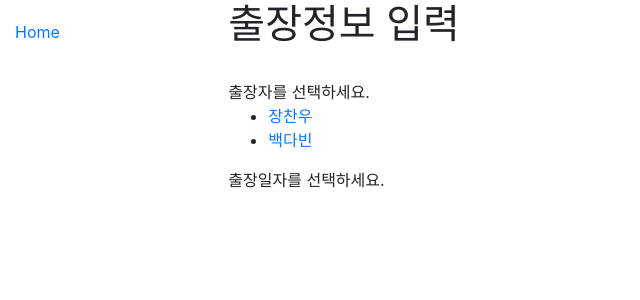
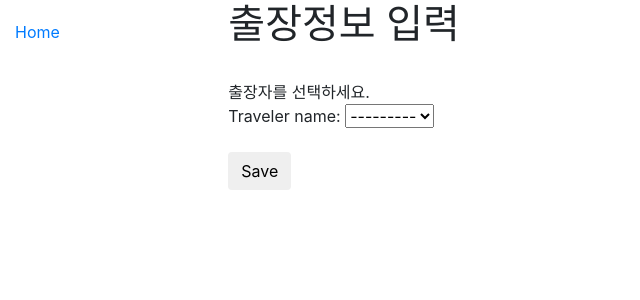
Before and after one commit to lama-jang/macpractice, a Django app: page /fuelcost/ in a window 1280 px wide. Shown: the top 300 px of the page, without its empty margins (0-640 px from the left). Run offline with Django 3.2, Linux system fonts and the light colour scheme; data comes from the database, SQL or seed files in the repository; some libraries are stand-ins or nearby versions.

Commit message:
window updates 2/26

```diff
--- /dev/null
+++ b/dj_pjt2/fuelcost/forms.py
@@ -0,0 +1,12 @@
+from django import forms
+from .models import FuelInfo
+
+class FuelInfoForm(forms.Form):
+    traveler_name = forms.ModelChoiceField(queryset=FuelInfo.objects.all().order_by('name'))
+
+
+# class FuelInfoForm(forms.ModelForm):
+
+#     class Meta:
+#         model = FuelInfo
+#         fields = ('name','car','efficiency',)
--- a/dj_pjt2/fuelcost/templates/fuelcost/home.html
+++ b/dj_pjt2/fuelcost/templates/fuelcost/home.html
@@ -6,9 +6,9 @@
     <br>
     <body>
         <p1>출장자를 선택하세요.</p1>
-
+<!--
         {% if travelers %}
-        <!-- <form method="POST">
+        <form method="POST">
         {% csrf_token %}
             <select>
                 {% for traveler in travelers %}
@@ -16,7 +16,8 @@
                 {% endfor %}
             </select>
             <input type="submit" value="Select" />
-        </form> -->
+        </form>
+
         <ul>
             {% for traveler in travelers %}
                 <li><a href="{% url 'fuelcost:calfuel' traveler.id %}">{{ traveler.name }}</a></li>
@@ -28,8 +29,15 @@
 
         {% endif %}
 
-        <p2>출장일자를 선택하세요.</p2>
+        <p2>출장일자를 선택하세요.</p2> -->
+
+
+        <form action="" class=FuelInfoForm method="POST">
+            {% csrf_token %}
+            {{ form.as_p }}
+            <button type="submit" class="btn btn-default">Save</button>
+        </form>
+
 
     </body>
-
 {% endblock %}
--- a/dj_pjt2/fuelcost/views.py
+++ b/dj_pjt2/fuelcost/views.py
@@ -1,23 +1,37 @@
 from django.shortcuts import render, get_object_or_404
+from django.http import HttpResponseRedirect
+from django.urls import reverse
 from .models import FuelInfo
 from django.template import loader
-from django.views import generic
+# from django.views import generic
+from .forms import FuelInfoForm
 
-class TravelerListView(generic.ListView):
-    model = FuelInfo
-    template_name = "fuelcost/home.html"
-    context_obejct_name = "traveler_list"
+# def traveler_list(request):
+#     travelers = FuelInfo.objects.all()
+#     context = {'travelers':travelers}
+#     return render(request, 'fuelcost/home.html', context)
 
 def traveler_list(request):
-    travelers = FuelInfo.objects.all()
-    context = {'travelers':travelers}
-    return render(request, 'fuelcost/home.html', context)
+    form = FuelInfoForm()
+
+    if request.method == 'POST':
+        form = FuelInfoForm(request.POST)
+        if form.is_valid():
+            return HttpResponseRedirect(reverse('fuelcost:calfuel'))
+    errors = form.errors or None
+    return render(request, 'fuelcost/home.html', {'form': form, 'errors': errors,})
+
+
+def traveler_detail(request, pk):
+    traveler = get_object_or_404(FuelInfo, pk=pk)
+    return render(request, 'fuelcost/calfuel.html', {'traveler': traveler})
+
+# class TravelerListView(generic.ListView):
+#     model = FuelInfo
+#     template_name = "fuelcost/home.html"
+#     context_obejct_name = "traveler_list"
 
 # class TravelerDetailVeiw(generic.DetailView):
 #     model = FuelInfo
 #     template_name = "fuelcost/calfuel.html"
 #     context_object_name = "traveler_detail"
-
-def traveler_detail(request, pk):
-    traveler = get_object_or_404(FuelInfo, pk=pk)
-    return render(request, 'fuelcost/calfuel.html', {'traveler': traveler})
```
